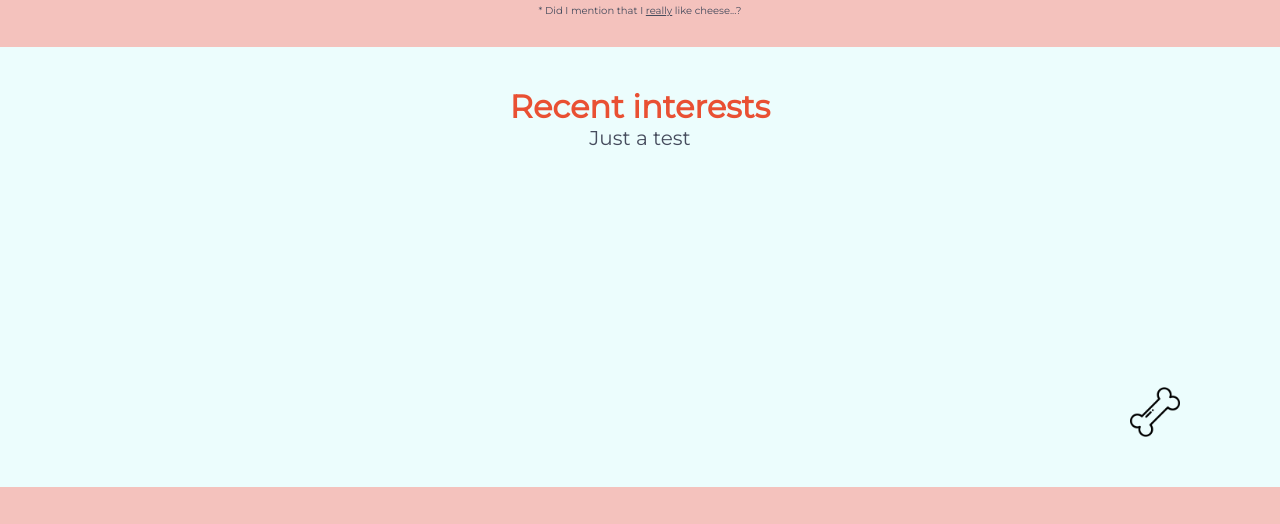
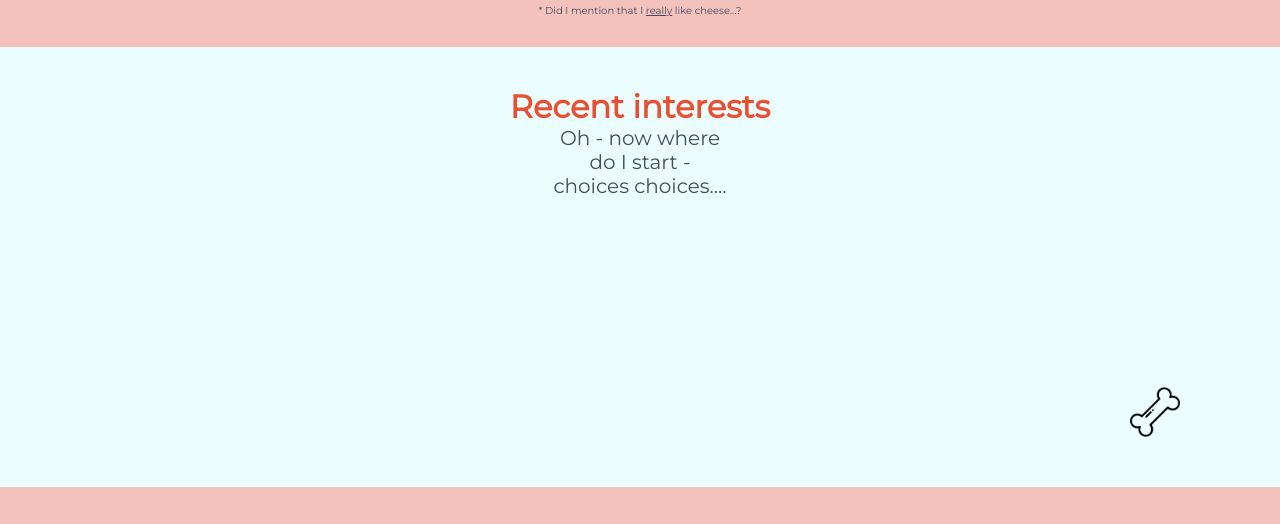
Before and after one commit to dvsgra007/Darcey, a plain HTML site: page index.html in a window 1280 px wide. Shown: the part 993-1517 px from the top of the page. Drawn offline with Linux system fonts and the light colour scheme.

Commit message:
Update Recent Interests

```diff
--- a/index.html
+++ b/index.html
@@ -53,7 +53,7 @@
 
   <div class="container-3">
     <h2>Recent interests</h2>
-    <p class="p-styling-list">Just a test</p>
+    <p class="p-styling-list">Oh - now where do I start - choices choices....</p>
     <img class="img-bone" src="images/bone.png" alt="bone-img" />
   </div>
 
```
